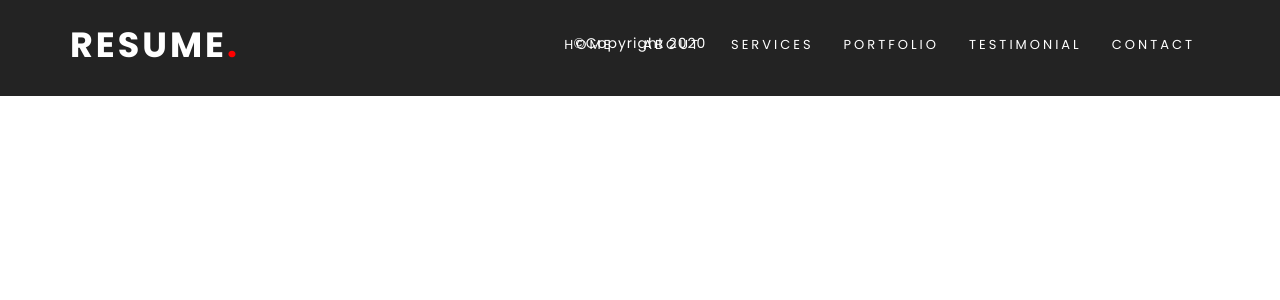
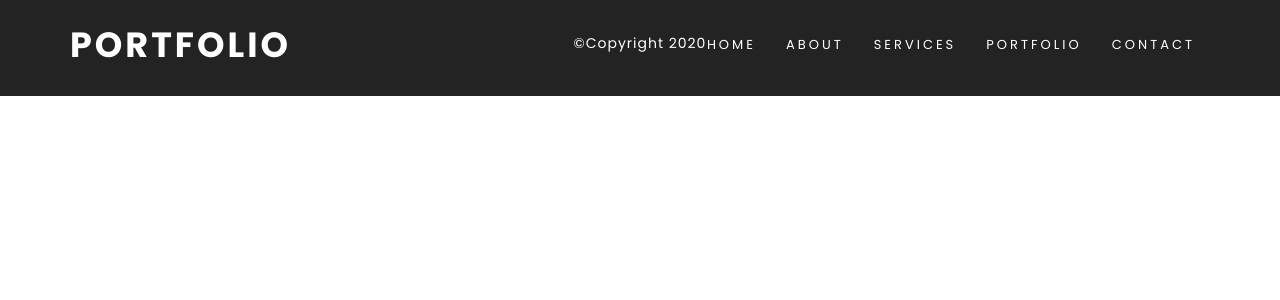
Before and after one commit to Khaled-Abousheikh/django-portfolio, a Django app: template templates/base.html in a window 1280 px wide. Shown: the top 300 px of the page. Run offline with Django 3.2, Linux system fonts and the light colour scheme; the template is opened without the code that fills it, so the values that code supplies are empty.

Commit message:
django portfolio

```diff
--- a/templates/base.html
+++ b/templates/base.html
@@ -27,7 +27,7 @@
             <i class="fa fa-bars"></i>
           </button>
           <a class="navbar-brand page-scroll" href="/">
-            RESUME<span>.</span>
+            PORTFOLIO<span></span>
           </a>
         </div>
         <div class="collapse navbar-collapse navbar-right navbar-main-collapse">
@@ -36,7 +36,7 @@
             <li><a class="smooth-menu" href="#about">About</a></li>
             <li><a class="smooth-menu" href="#services">Services</a></li>
             <li><a class="smooth-menu" href="#portfolio">Portfolio</a></li>
-            <li><a class="smooth-menu" href="#testimonial">Testimonial</a></li>
+            <!-- <li><a class="smooth-menu" href="#testimonial">Testimonial</a></li> -->
             <li><a class="smooth-menu" href="#contact">Contact</a></li>
           </ul>
         </div>
```
